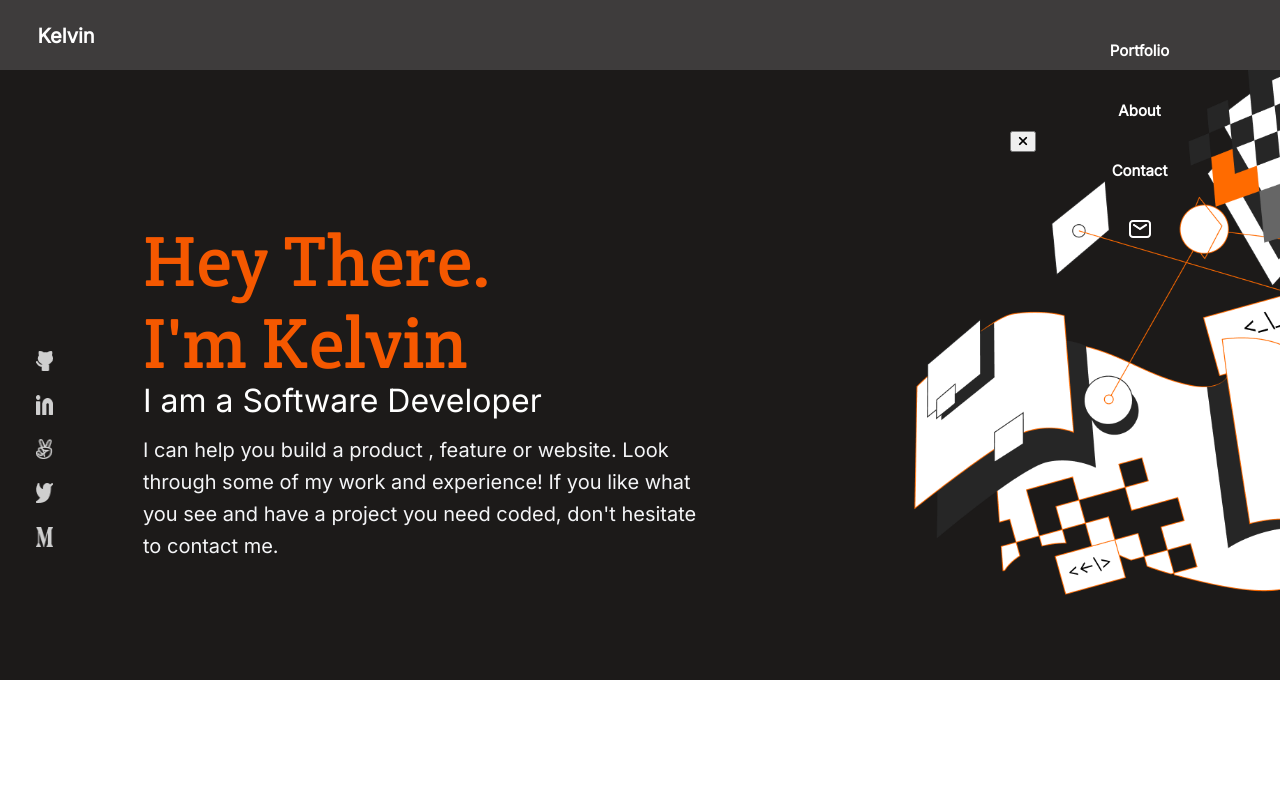
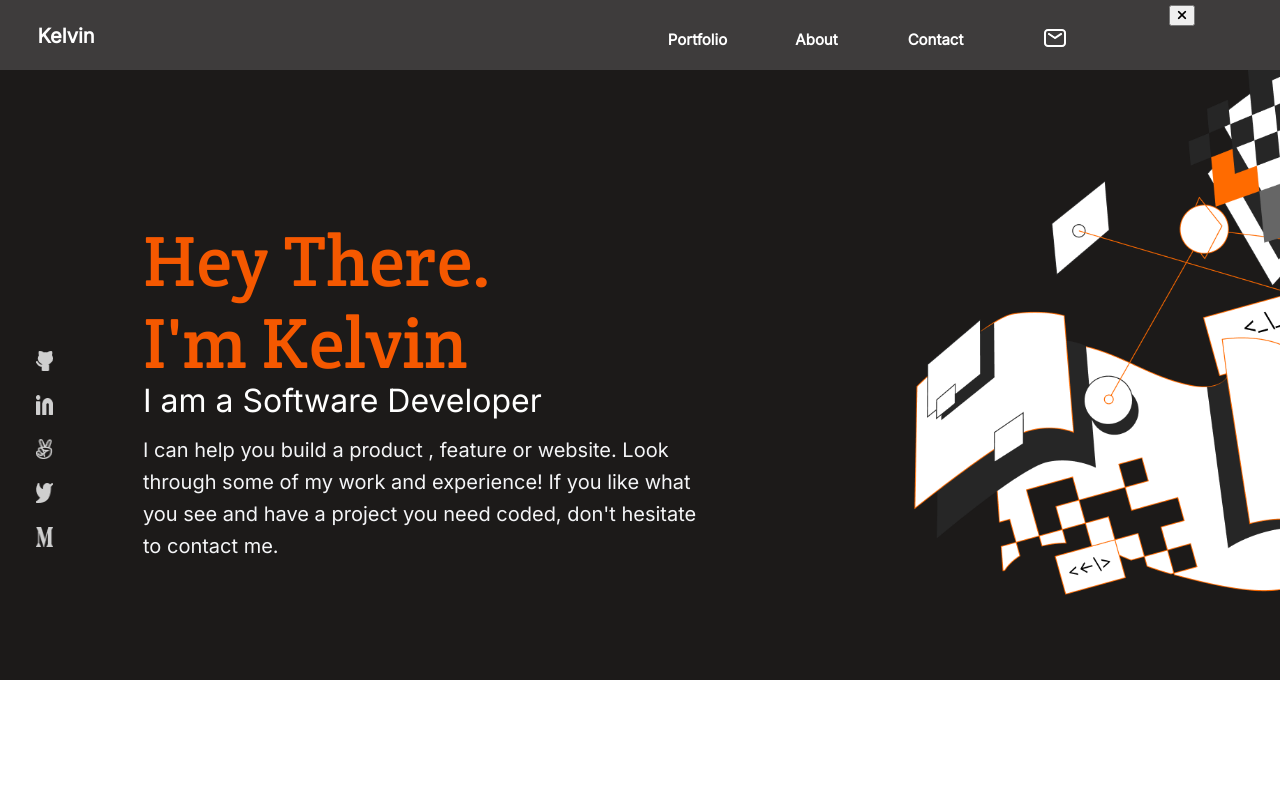
Before and after one commit to Unleashedicon/personal-portfolio-project, a website: page index.html in a window 1280 px wide. Shown: the top 800 px of the page. Drawn offline with Linux system fonts and the light colour scheme.

Commit message:
Update styles.css

```diff
--- a/styles.css
+++ b/styles.css
@@ -244,7 +244,7 @@ header nav {
     background-image: url("images/Illustration-header.png");
   }
 
-  .nav-menu {
+  .nav-menu ul {
     display: flex;
     flex-direction: row;
     align-items: center;
```
